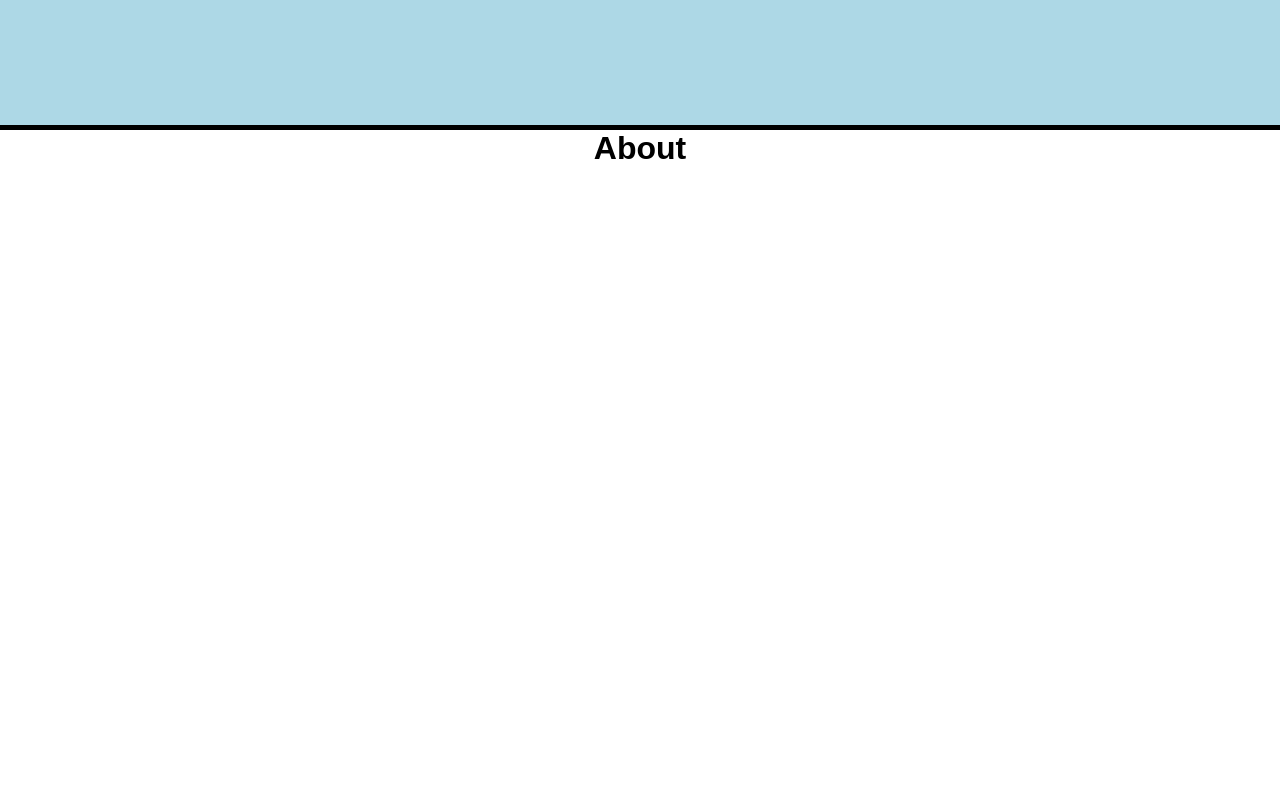
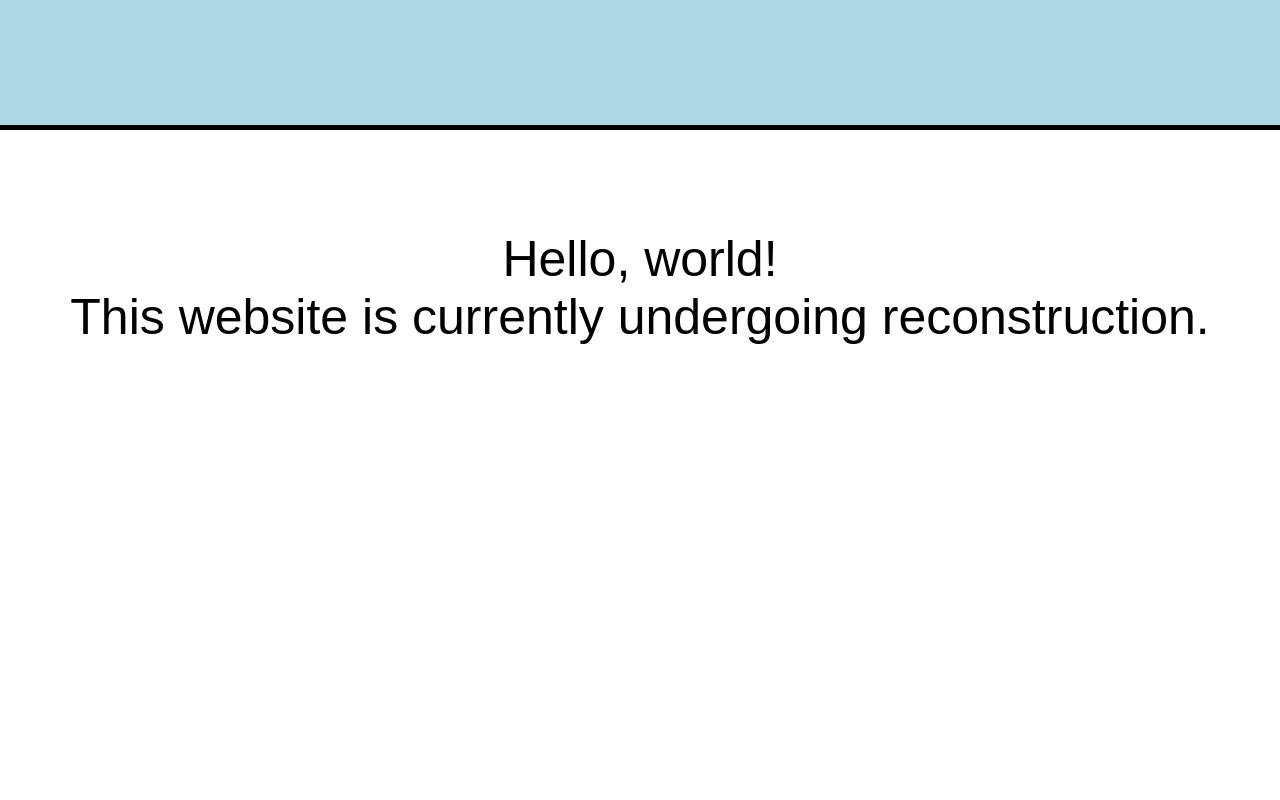
Before and after one commit to dazigemm/dazigemm.github.io, a plain HTML site: page index.html in a window 1280 px wide. Shown: the part 380-1180 px from the top of the page. Drawn offline with Linux system fonts and the light colour scheme.

Commit message:
changed text

```diff
--- a/index.html
+++ b/index.html
@@ -16,7 +16,9 @@
 			<h1> Welcome <h1>
 		</div>
 		<div id = "about">
-			<h1> About </h1>
+			Hello, world!
+			<br>
+			This website is currently undergoing reconstruction.
 		</div>
 		<div id = "projects">
 			<h1> Projects </h1>
--- a/style.css
+++ b/style.css
@@ -41,7 +41,9 @@
 	text-shadow: -5px 5px 0 black;
 }
 
-#about, #projects {
+#about {
 	text-align: center;
 	font-family: Arial, sans-serif;
+	font-size: 50px;
+	margin-top: 100px;
 }
```
